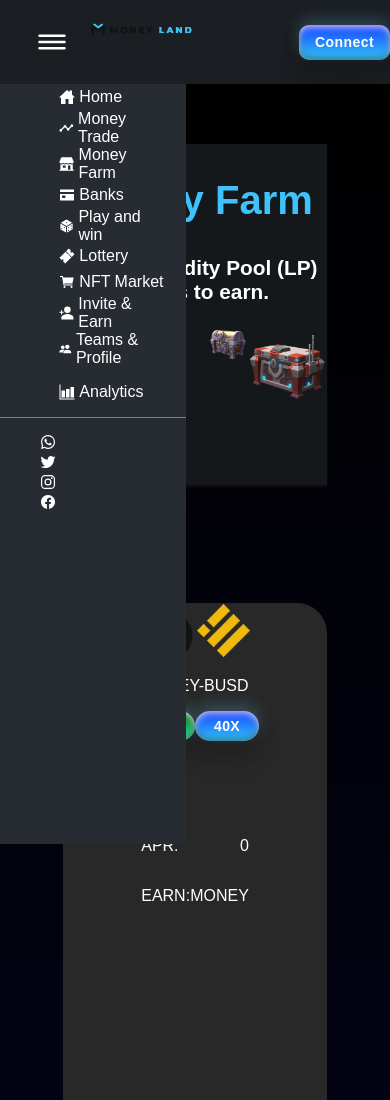
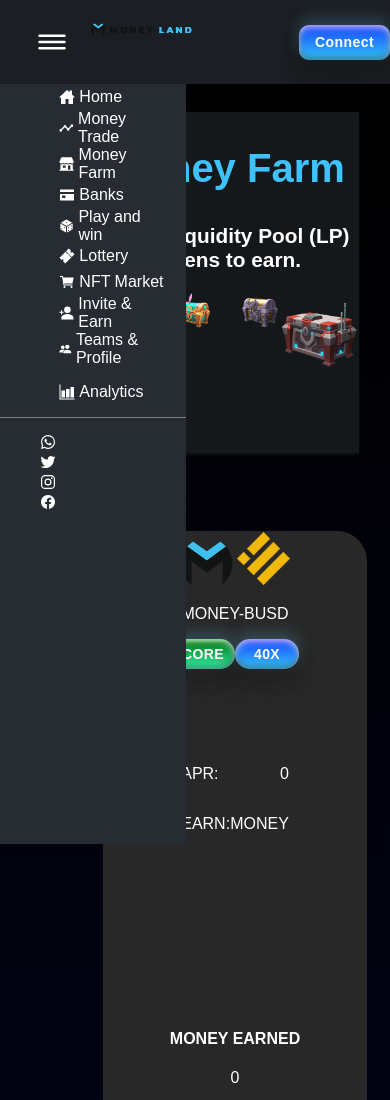
Before and after one commit to rossianllela/dappmoneyland, a React (Create React App) app: page /Farm in a window 390 px wide. Shown: the top 1100 px of the page. Built offline with nearby package versions, Linux system fonts and the light colour scheme.

Commit message:
mejoras responsive

```diff
--- a/src/App.css
+++ b/src/App.css
@@ -1415,7 +1415,7 @@ label {
   align-items: center;
   width: 80%;
   gap: 1rem;
-  margin: 3rem;
+  margin: 1rem 1rem 1rem 5rem;
 }
 
 .div-time > div {
@@ -1438,6 +1438,7 @@ label {
 
 .tesoro {
   width: 50%;
+  margin: 1rem 1rem 1rem 5rem;
   }
 
 .logo {
@@ -1457,6 +1458,7 @@ label {
   flex-direction: column;
   justify-content: center;
   align-items: center;
+  margin: 1rem 1rem 1rem 5rem;
 
 }
 
@@ -1465,7 +1467,7 @@ label {
   justify-content: center;
   align-items: center;
   width: 90%;
-  margin: 1.5rem;
+  margin: 1rem 1rem 1rem 5rem;
 }
 
 .cards-dapps-body{
@@ -1486,7 +1488,7 @@ label {
   align-items: center;
   width: 90%;
   gap: 1.5rem;
-  margin: 3rem;
+  margin: 1rem 1rem 1rem 5rem;
 
 }
 
@@ -1496,7 +1498,7 @@ section {
   align-items: center;
   width: 85%;
   gap: 1.5rem;
-  margin: 3rem;
+  margin: 0rem 1rem 1rem 5rem;
 }
 
 .caja {
@@ -1516,7 +1518,7 @@ article > div, article {
 }
 
 .letra {
-  margin: 3rem;
+  margin: 1rem 1rem 1rem 5rem;
 }
 
 .derecha3 {
@@ -1530,7 +1532,7 @@ article > div, article {
 
 .cartos{
   width: 90% !important;
-  margin: 2rem;
+  margin: 2rem 1rem 1rem 3rem;
   flex-direction: column;
   justify-content: center;
   align-items: center;
@@ -1542,7 +1544,7 @@ article > div, article {
   justify-content: center;
   align-items: center;
   width: 90%;
-  margin: 1rem;
+  margin: 1rem 1rem 1rem 2rem;
 }
 
 .cartites{
@@ -1576,7 +1578,8 @@ article {
 
 .cartes-home{
   width: 90% !important;
-}
-
-
-}
+  margin: 1rem 1rem 1rem 3rem;
+}
+
+
+}
```
